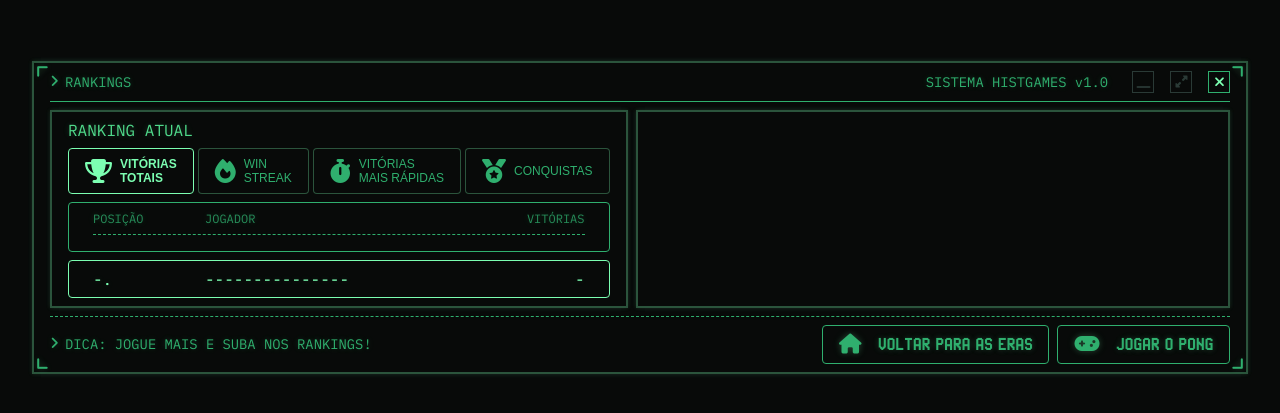
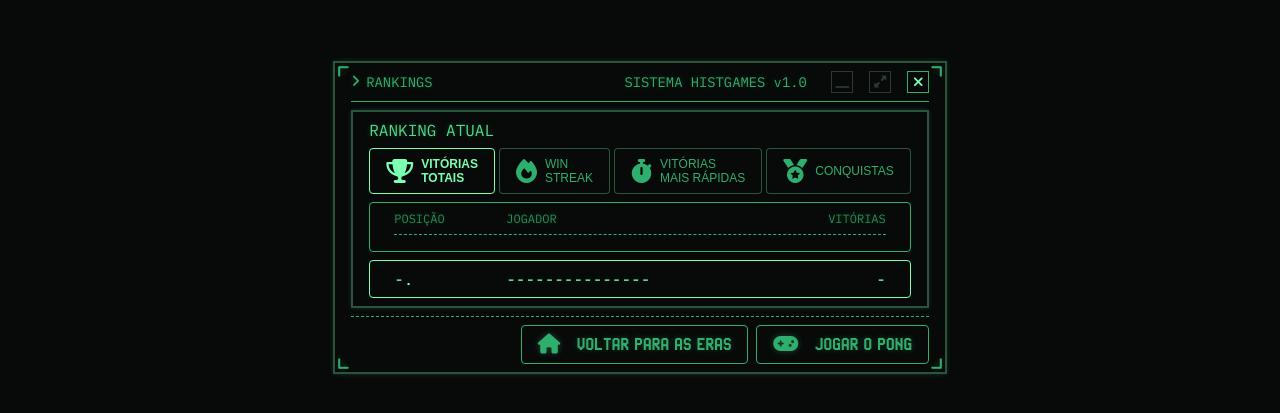
Before and after one commit to luizduartes/historia-dos-games, a website: page public/pong/ranks.html in a window 1280 px wide. Shown: the part 183-596 px from the top of the page. Drawn offline with Linux system fonts and the light colour scheme; no server answers.

Commit message:
style: pong ranking page

```diff
--- a/public/css/pong-ranks.css
+++ b/public/css/pong-ranks.css
@@ -1,9 +1,9 @@
-.ranks-terminal-box {
-    width: 95%;
+.profile-box-bottom {
+    justify-content: flex-end;
 }
 
 .ranks-box-main-content {
-    flex-direction: row;
+    align-items: center;
 }
 
 .ranks-box-main-content-part {
@@ -15,10 +15,6 @@
 .ranks-box-main-content-left {
     width: min-content;
     flex-shrink: 0;
-}
-
-.ranks-box-main-content-right {
-    flex: 1;
 }
 
 .rank-selector-buttons-wrapper {
--- a/public/pong/ranks.html
+++ b/public/pong/ranks.html
@@ -125,16 +125,16 @@
                         </div>
                     </div>
                 </div>
-                <div class="terminal-box ranks-box-main-content-part ranks-box-main-content-right"></div>
+                <!-- <div class="terminal-box ranks-box-main-content-part ranks-box-main-content-right"></div> -->
             </div>
 
             <div class="terminal-dashed-line"></div>
 
             <div class="profile-box-bottom">
-                <div class="terminal-command">
+                <!-- <div class="terminal-command">
                     <i class="fa-solid fa-angle-right"></i>
                     <span>DICA: JOGUE MAIS E SUBA NOS RANKINGS!</span>
-                </div>
+                </div> -->
                 <div class="profile-box-bottom-buttons">
                     <a href="../index.html">
                         <button class="profile-box-bottom-button">
```
